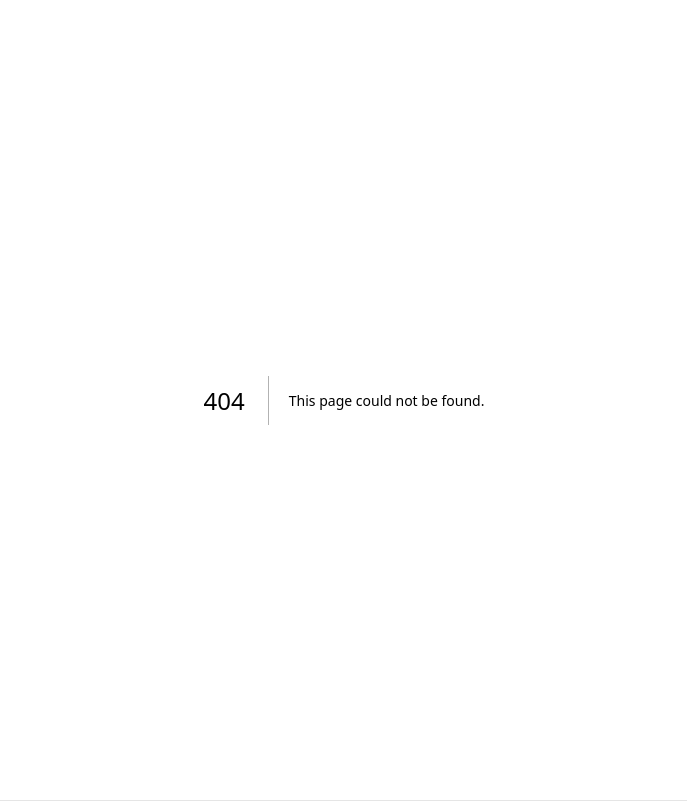
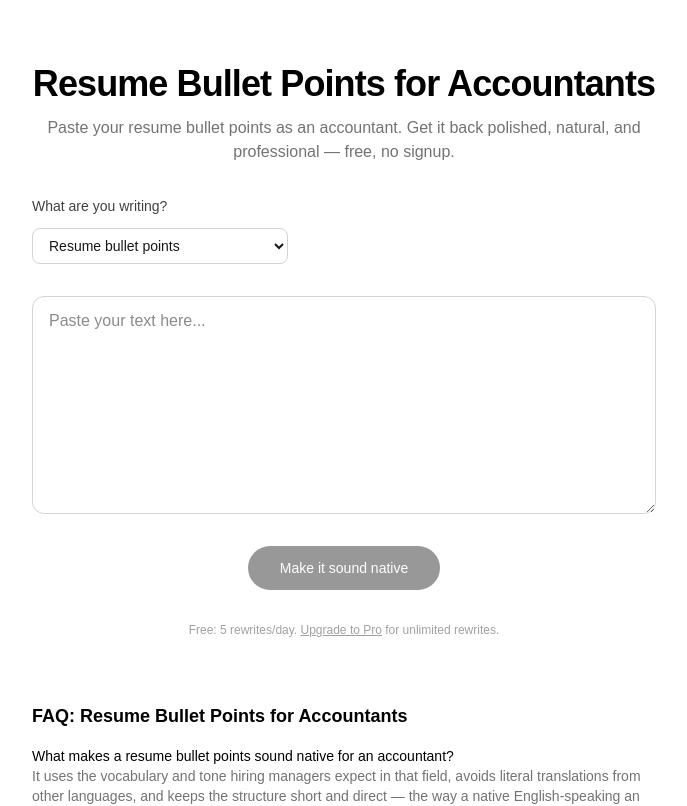
Before and after one commit to viniciussucupira/nativeapply, a Next.js app: page /resume-bullet-points-for/accountants in a window 1280 px wide. Before the commit this address had no page. Shown: the top 806 px of the page, without its empty margins (296-983 px from the left). Built offline with nearby package versions, Linux system fonts and the light colour scheme.

Commit message:
Create page.tsx

```diff
--- /dev/null
+++ b/app/resume-bullet-points-for/[profession]/page.tsx
@@ -0,0 +1,48 @@
+import type { Metadata } from "next";
+import { notFound } from "next/navigation";
+import ProfessionPage from "@/components/ProfessionPage";
+import { PROFESSIONS } from "@/lib/professions";
+
+export function generateStaticParams() {
+  return PROFESSIONS.map((p) => ({ profession: p.slug }));
+}
+
+export async function generateMetadata({
+  params,
+}: {
+  params: Promise<{ profession: string }>;
+}): Promise<Metadata> {
+  const { profession: slug } = await params;
+  const profession = PROFESSIONS.find((p) => p.slug === slug);
+  if (!profession) return {};
+
+  const title = `Resume Bullet Points for ${profession.label} | NativeApply`;
+  const description = `Free AI tool that rewrites resume bullet points for ${profession.label.toLowerCase()} so they sound like a native English-speaking professional wrote them.`;
+
+  return {
+    title,
+    description,
+    alternates: { canonical: `/resume-bullet-points-for/${slug}` },
+    openGraph: { title: `Resume Bullet Points for ${profession.label}`, description },
+  };
+}
+
+export default async function Page({
+  params,
+}: {
+  params: Promise<{ profession: string }>;
+}) {
+  const { profession: slug } = await params;
+  const profession = PROFESSIONS.find((p) => p.slug === slug);
+  if (!profession) notFound();
+
+  return (
+    <ProfessionPage
+      docLabel="resume bullet points"
+      docLabelCapitalized="Resume Bullet Points"
+      urlPrefix="resume-bullet-points-for"
+      context="resume-bullet"
+      profession={profession}
+    />
+  );
+}
```
